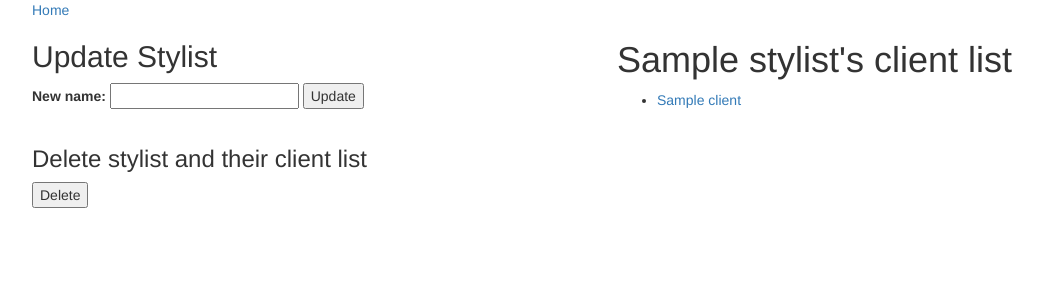
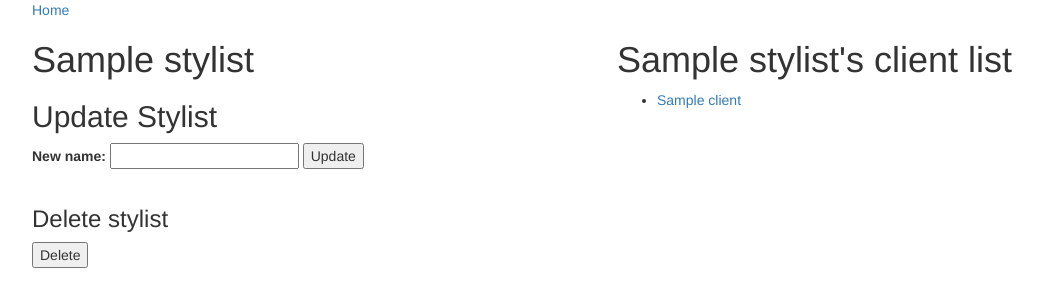
Before and after one commit to Xesme/hair-salon, a PHP site: template views/stylist.html.twig in a window 1280 px wide. Shown: the top 307 px of the page, without its empty margins (38-1081 px from the left). Run offline with PHP 8.4, Linux system fonts and the light colour scheme; the template is opened without the code that fills it: most values are stand-ins (such as "Sample title", 1, 10 or a date in 2020); some libraries are stand-ins or nearby versions.

Commit message:
fix function getStylistId() and update views/

```diff
--- a/src/Stylist.php
+++ b/src/Stylist.php
@@ -40,6 +40,7 @@ class Stylist {
         $GLOBALS['DB']->exec("DELETE FROM stylists WHERE id = {$this->getId()};");
     }
 
+
     // static functions below
     static function deleteAll()
     {
@@ -63,11 +64,14 @@ class Stylist {
 
     static function getStylistId($stylist_id)
     {
+
         $returned_stylist = $GLOBALS['DB']->query("SELECT * FROM stylists WHERE id = '{$stylist_id}'");
         $stylist = ' ';
         foreach ($returned_stylist as $stylist)
         {
-            $stylist = $stylist['stylist_name'];
+            $stylist_name = $stylist['stylist_name'];
+            $id = $stylist['id'];
+            $stylist = New Stylist($stylist_name, $id);
         }
         return $stylist;
     }
--- a/views/stylist.html.twig
+++ b/views/stylist.html.twig
@@ -3,8 +3,9 @@
 {% block page %}
 <div class="row">
 <div class='col-md-6'>
+        <h1>{{ stylist.getName }}</h1>
         <h2>Update Stylist</h2>
-        <form action="/patch/stylist/" method="post">
+        <form action="/patch/stylist/{{ stylist.getId }}" method="post">
             <input name="_method" value="patch" hidden>
             <div class="form-group">
                 <label for="new_stylist_name">New name:</label>
@@ -14,7 +15,7 @@
         </form>
     </div>
     <div class='col-md-6'>
-        <h1>{{ stylist }}'s client list</h1>
+        <h1>{{ stylist.getName }}'s client list</h1>
         <ul>
             {% for client in clients %}
                 <li><a href="/client/{{ client.getId }}">{{ client.getName }}</a></li>
@@ -22,8 +23,8 @@
         </ul>
     </div>
 </div>
-<h3>Delete stylist and their client list</h3>
-<form action="/delete/stylist" method="post">
+<h3>Delete stylist</h3>
+<form action="/delete/stylist/{{ stylist.getId }}" method="post">
     <input name="_method" value="delete" hidden>
     <button type="submit">Delete</button>
 </form>
```
